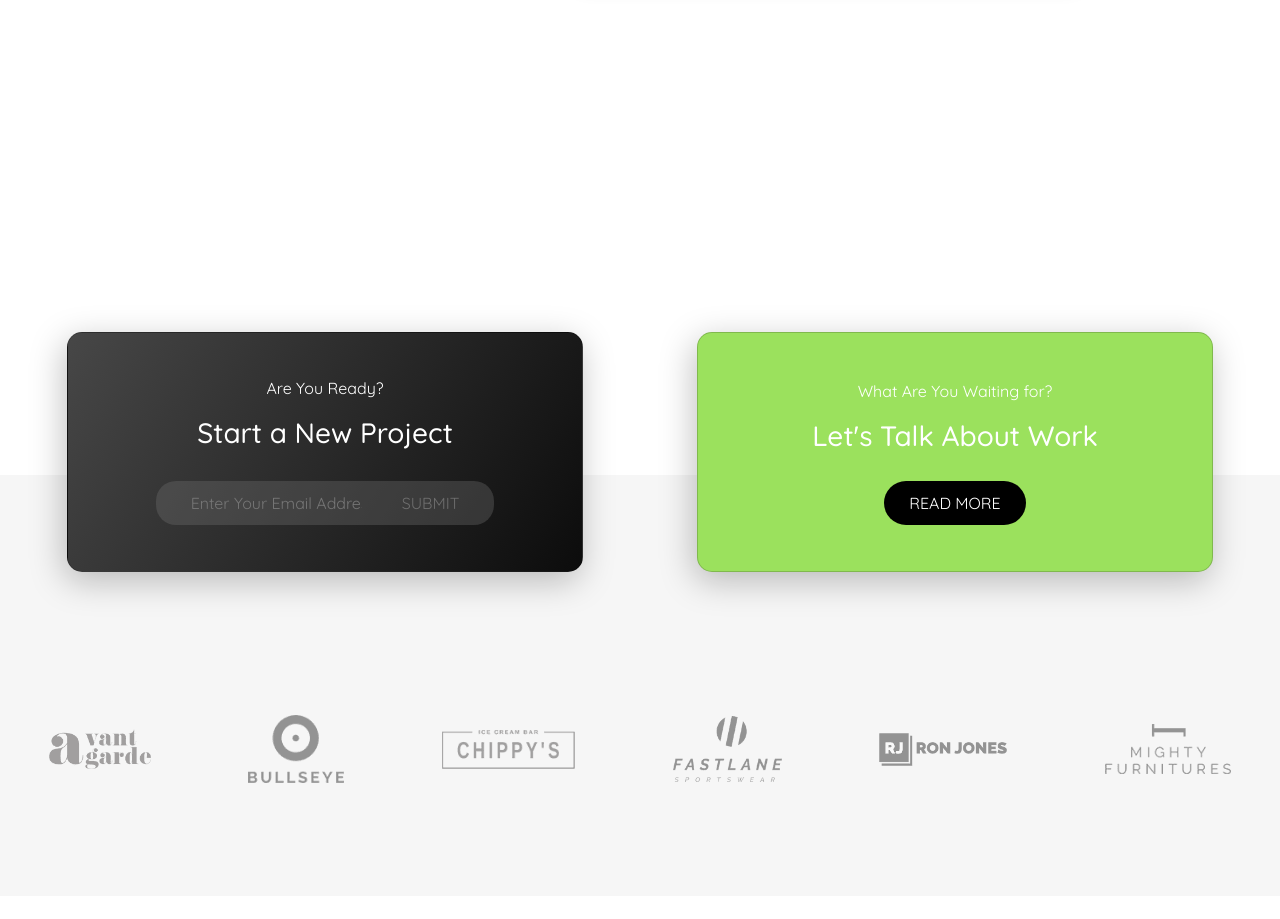
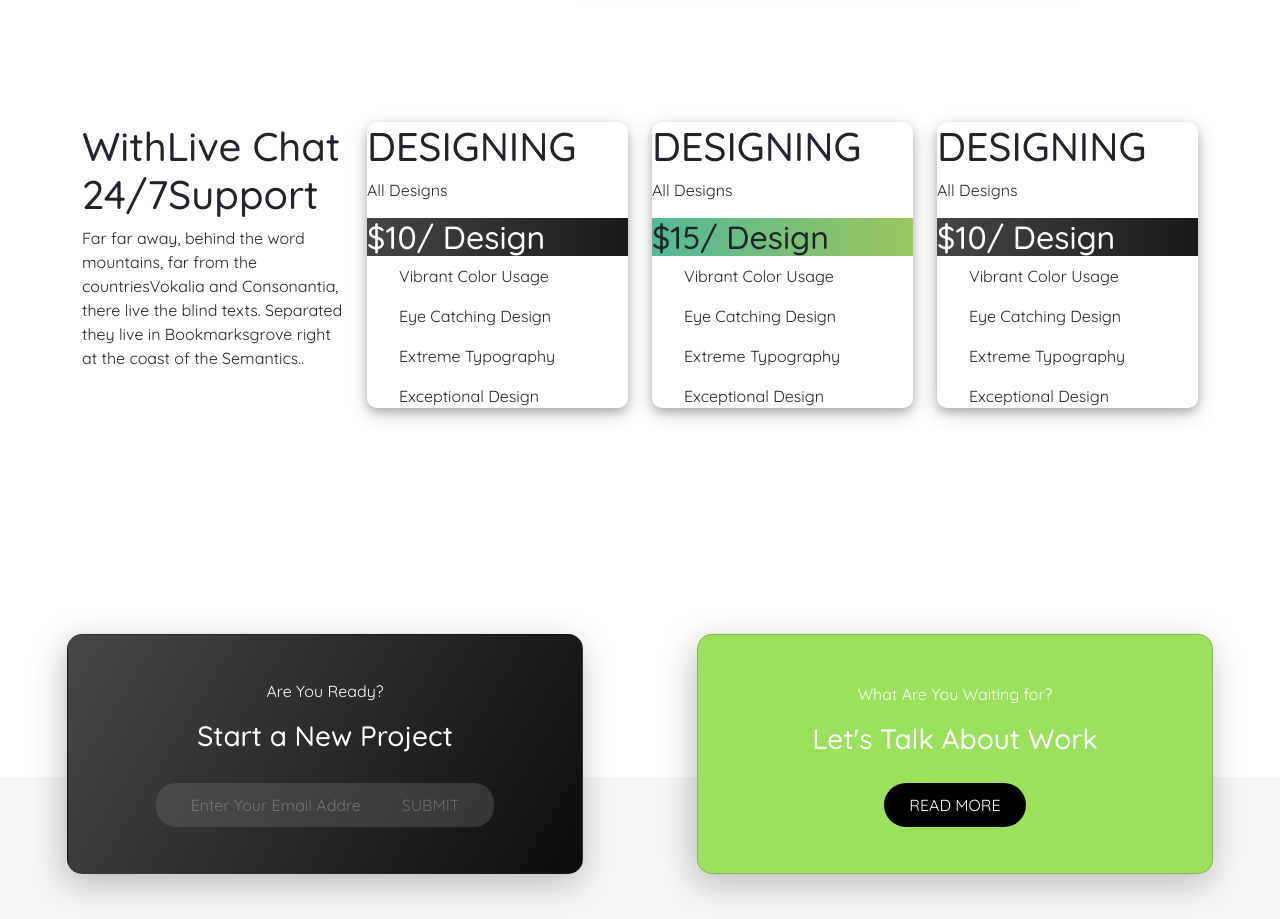
Before and after one commit to eugeniomalavasi/proj-html-vuejs, a Vue app: page / in a window 1280 px wide. Shown: the part 3120-4039 px from the top of the page. Built offline with nearby package versions, Linux system fonts and the light colour scheme.

Commit message:
feat: componentsAppPackPrices and section5

```diff
--- /dev/null
+++ b/src/components/AppCardPackPrices.vue
@@ -0,0 +1,79 @@
+<script>
+
+export default {
+    props: {
+        cardPackPrices: Object,
+    },
+    data() {
+        return {
+
+        }
+    },
+
+    created() {
+        this.logStore() ;
+    },
+
+    methods: {
+        logStore() {
+            console.log(this.cardPackPrices);
+        }
+    },
+}
+
+</script>
+
+<template>
+    <div class="">
+        <div class="cardProject ms-card ">
+            <div>
+
+            </div>
+            <div class="containerDiv">
+                <h1>{{ cardPackPrices.title }}</h1>
+                <p>{{ cardPackPrices.subTitle }}</p>
+            </div>
+            <div :class="{ 'adviced': cardPackPrices.isActive, 'containerPrice': cardPackPrices.isActive == false }">
+                <!-- :class="{ 'adviced': store.cardPrices.flag, 'containerPrice': store.cardPrices.flag == false }" -->
+                <!-- :class="{'round' : isRound, 'green': isGreen}"
+                "{'adviced' : store.cardPrices.flag, 'containerPrice': !store.cardPrices.flag}" -->
+
+                <h2>${{ cardPackPrices.price }}/ Design</h2>
+            </div>
+
+            <div class="containerList">
+                <ul v-for="features in cardPackPrices.listFeatures">
+                    <li>{{ features }}</li>
+                </ul>
+            </div>
+        </div>
+    </div>
+</template>
+
+<style lang="scss" scoped>
+@use"../style/partials/_variables" as*;
+
+.cardProject {
+    box-shadow: 0 4px 8px 0 rgba(0, 0, 0, 0.2), 0 6px 20px 0 rgba(0, 0, 0, 0.19);
+    border-radius: 10px;
+
+    .overImg {
+        position: relative;
+    }
+
+    .overText {
+        position: absolute;
+        bottom: 10px;
+        left: 10px;
+    }
+
+    .adviced {
+        background-image: $primary-background;
+    }
+
+    .containerPrice {
+        background-image: $secondary-background;
+        color: white;
+    }
+}
+</style>
--- a/src/components/AppOtherProject.vue
+++ b/src/components/AppOtherProject.vue
@@ -14,10 +14,10 @@ export default {
 </script>
 
 <template>
-    <div class="cardProject">
+    <div class="cardProject ms-card">
         <div class="overImg">
             <img :src="getImageUrl(cardProject.imgPath)" alt="">
-            <div class="overText">
+            <div class="overText back-card">
                 <h1>{{ cardProject.title }}</h1>
                 <p>{{ cardProject.subTitle }}</p>
             </div>
@@ -26,6 +26,8 @@ export default {
 </template>
 
 <style scoped lang="scss">
+@use"../style/partials/_variables" as*;
+
 .cardProject {
     box-shadow: 0 4px 8px 0 rgba(0, 0, 0, 0.2), 0 6px 20px 0 rgba(0, 0, 0, 0.19);
     border-radius: 10px;
@@ -41,5 +43,43 @@ export default {
         left: 10px;
 
     }
+
+    .ms-card {
+    position: relative;
+
+
+    &:hover .back-card {
+        display: flex;
+        justify-content: center;
+        align-items: center;
+        flex-direction: column;
+        background-image: $primary-background;
+        color: white;
+        animation: mymove 1s forwards;
+        border-radius: 15px;
+    }
+
+    @keyframes mymove {
+        0% {
+            scale: 0;
+        }
+
+        25% {
+            scale: 0.8;
+        }
+
+        100% {
+            scale: 1.03;
+        }
+    }
+
+    .back-card {
+        scale: 0;
+        position: absolute;
+        top: 0;
+        height: 100%;
+        width: 100%;
+    }
+}
 }
 </style>
--- /dev/null
+++ b/src/components/AppPackPrices.vue
@@ -0,0 +1,36 @@
+<script>
+import AppCardPackPrices from './AppCardPackPrices.vue';
+import { store } from '../store';
+
+export default {
+    components: {
+        AppCardPackPrices,
+    },
+    data() {
+        return {
+            store,
+
+        }
+    }
+}
+
+</script>
+
+<template>
+    <div class="bg-gradient">
+        <div class="container">
+            <div class="row">
+                <div class="col-3">
+                    <h1>WithLive Chat 24/7Support</h1>
+                    <p>Far far away, behind the word mountains, far from the countriesVokalia and Consonantia, there live the blind texts. Separated they live in Bookmarksgrove right at the coast of the Semantics..</p>
+                </div>
+
+                <div class="col-3" v-for="cardPack in store.cardPrices">
+                    <AppCardPackPrices :cardPackPrices="cardPack" />
+                </div>
+            </div>
+        </div>
+    </div>
+</template>
+
+<style lang="scss" scoped></style>
--- a/src/pages/HomePage.vue
+++ b/src/pages/HomePage.vue
@@ -1,6 +1,8 @@
 <script>
 import AppCardHome from '../components/AppCardHome.vue';
 import AppOtherProject from '../components/AppOtherProject.vue';
+import AppPackPrices from '../components/AppPackPrices.vue'
+import AppCardPackPrices from '../components/AppCardPackPrices.vue'
 import { store } from '../store';
 import AppButton from '../components/AppButton.vue'
 
@@ -9,6 +11,8 @@ export default {
         AppCardHome,
         AppOtherProject,
         AppButton,
+        AppPackPrices,
+        AppCardPackPrices,
     },
     data() {
         return {
@@ -179,19 +183,7 @@ export default {
             </div>
 
             <!-- pack price section 6 -->
-            <div class="bg-gradient">
-                <div class="container">
-                    <div class="row">
-                        <div class="col-3">
-
-                        </div>
-
-                        <div class="col-9">
-
-                        </div>
-                    </div>
-                </div>
-            </div>
+            <AppPackPrices />
             <!-- overlay citation section 7 -->
             <div>
 
@@ -266,6 +258,5 @@ main {
         top: 15%;
         left: 45%;
     }
-
 }
 </style>
--- a/src/store.js
+++ b/src/store.js
@@ -179,25 +179,49 @@ export const store = reactive({
         }
     ],
 
-    sponsorArray:[
+    sponsorArray: [
         {
-            path:"../src/assets/img/img-footer/client-avantgarde.png"
+            path: "../src/assets/img/img-footer/client-avantgarde.png"
         },
         {
-            path:"../src/assets/img/img-footer/client-bullseye.png"
+            path: "../src/assets/img/img-footer/client-bullseye.png"
         },
         {
-            path:"../src/assets/img/img-footer/client-chippys.png"
+            path: "../src/assets/img/img-footer/client-chippys.png"
         },
         {
-            path:"../src/assets/img/img-footer/client-fastlane.png"
+            path: "../src/assets/img/img-footer/client-fastlane.png"
         },
         {
-            path:"../src/assets/img/img-footer/client-7@2x.png"
+            path: "../src/assets/img/img-footer/client-7@2x.png"
         },
         {
-            path:"../src/assets/img/img-footer/client-minghy.png"
+            path: "../src/assets/img/img-footer/client-minghy.png"
         },
 
+    ],
+
+    cardPrices: [
+        {
+            title: "DESIGNING",
+            subTitle: "All Designs",
+            price: "10",
+            isActive: false,
+            listFeatures: ["Vibrant Color Usage","Eye Catching Design","Extreme Typography","Exceptional Design"]
+        },
+        {
+            title: "DESIGNING",
+            subTitle: "All Designs",
+            price: "15",
+            isActive: true,
+            listFeatures: ["Vibrant Color Usage","Eye Catching Design","Extreme Typography","Exceptional Design"]
+        },
+        {
+            title: "DESIGNING",
+            subTitle: "All Designs",
+            price: "10",
+            isActive: false,
+            listFeatures: ["Vibrant Color Usage","Eye Catching Design","Extreme Typography","Exceptional Design"]
+        },
     ]
 });
--- a/src/style/partials/_variables.scss
+++ b/src/style/partials/_variables.scss
@@ -1,4 +1,4 @@
-$primary-background: linear-gradient(to right, #53b896b9 , #9ac65e);
-$secondary-background: linear-gradient(to right, #464646b6 , #9ac65e);
-$third-background: linear-gradient(to bottom, #e5e5e5 , #f9f9f9);
+$primary-background: linear-gradient(to right, #53b897 , #9bc65e);
+$secondary-background: linear-gradient(to right, #464646 , #191919);
+$third-background: linear-gradient(to top, #e5e5e5 , #f9f9f9);
 $title-color: #00d9a6;
```
